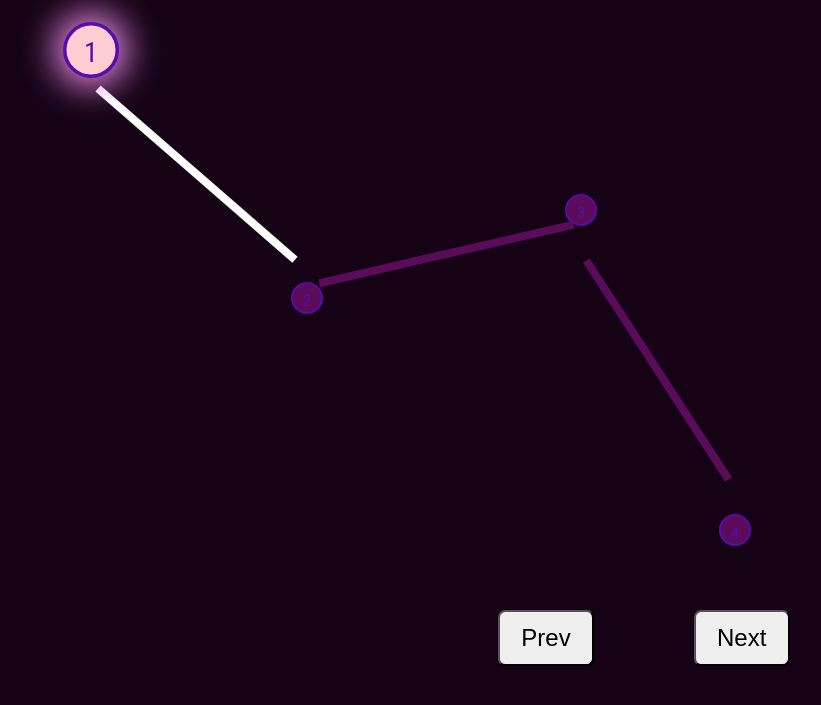
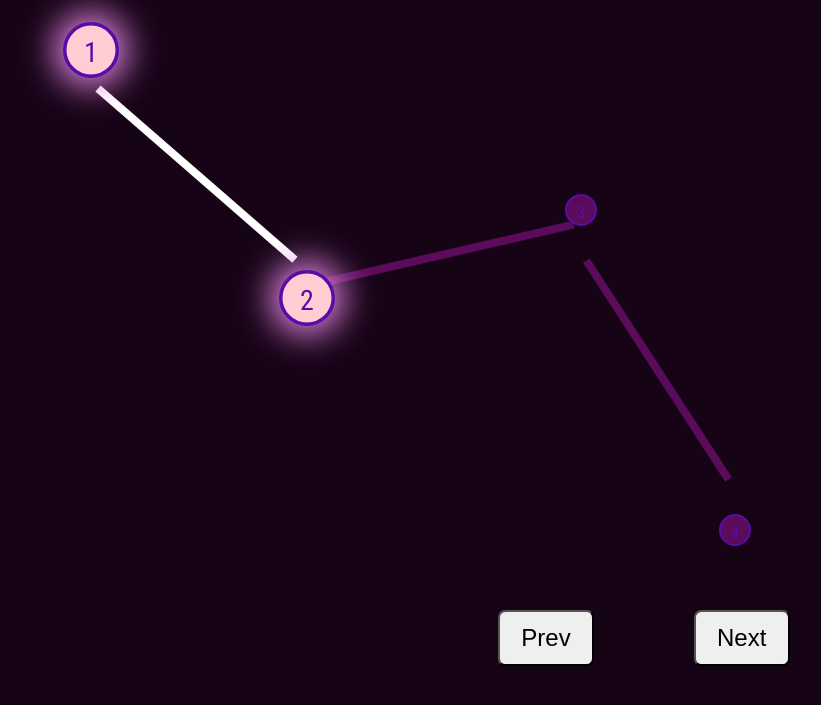
Before and after one commit to ResoDevansh/ProgressSteps, a plain HTML site: page index.html in a window 1280 px wide. Both pictures are taken after a click on the button "Next". Shown: the part 81-786 px from the top of the page, without its empty margins (70-891 px from the left). Drawn offline with Linux system fonts and the light colour scheme.

Commit message:
stuck in animation

```diff
--- a/script.js
+++ b/script.js
@@ -1,17 +1,17 @@
 let pathArray = document.getElementsByClassName('path');
+let steps = document.getElementsByClassName('steps');
 let n = pathArray.length;
 let isTraversed = Array(n).fill(false);
-// console.log(pathArray);
+console.log(steps);
 document.getElementById('next').addEventListener('click', () => {
     let ptr = 0;
     for (let i = 0; i < n; i++){
-        if (isTraversed[i]) {
+        if (!isTraversed[i]) {
             ptr = i;
             break;
         }
     }
-    if (ptr == n-1) {
-        return;
-    }
+    isTraversed[ptr] = true;
     pathArray[ptr].classList.add('traverse');
+    steps[ptr + 1].classList.add('enhanced-step');
 })
--- a/style.css
+++ b/style.css
@@ -86,7 +86,31 @@ button {
   margin: 0 2em;
   cursor: pointer;
 }
+/* .traverse {
+  border-color: white;
+  transition: border 1s cubic-bezier(0.25, 0.46, 0.45, 0.8);
+} */
 .traverse{
   border-color: white;
-  transition: border 1s cubic-bezier(0.25,0.46,.45,.80);
+  stroke-dasharray: 1000;
+  stroke-dashoffset: 1000;
+  animation: anime 5s linear forwards;
+  animation-duration: 3s;
 }
+.enhanced-step {
+  transform: scale(1.75);
+  transition: all 275ms cubic-bezier(0.25, 0.46, 0.45, 0.8);
+  background-color: rgb(255, 205, 210);
+  -webkit-box-shadow: 0px 10px 20px 5px rgba(230, 138, 230, 1);
+  -moz-box-shadow: 0px 10px 20px 5px rgba(230, 138, 230, 1);
+  box-shadow: 0px 0px 20px 5px rgba(230, 138, 230, 1);
+}
+@keyframes anime{
+  from{
+    stroke-dashoffset: 0;
+  }
+  to{
+    /* border-color: white; */
+    stroke-dashoffset: 1000;
+  }
+}
```
